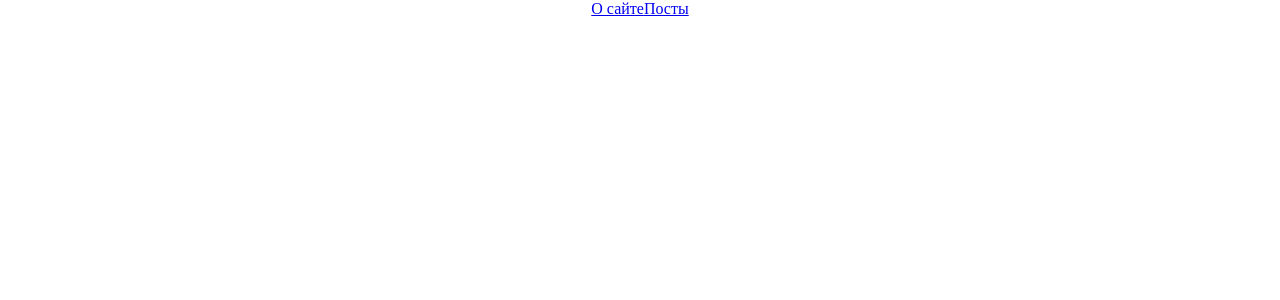
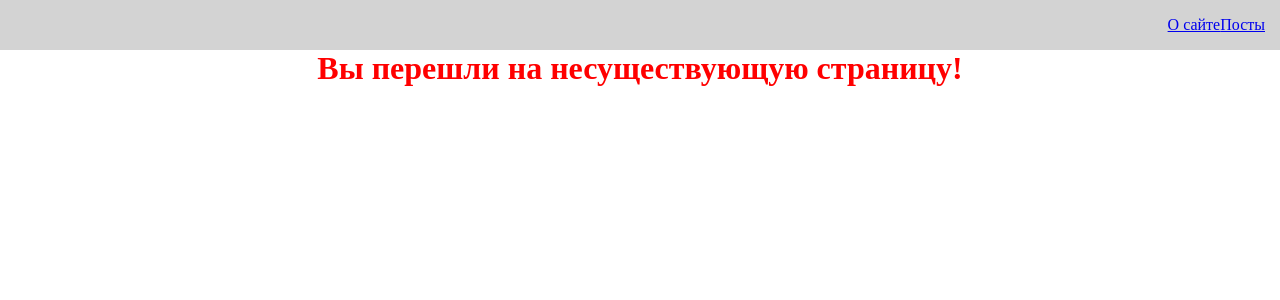
Before and after one commit to Matvey991/react-app, a React (Create React App) app: page /error in a window 1280 px wide. Before the commit this address had no page. Shown: the top 300 px of the page. Built offline with nearby package versions, Linux system fonts and the light colour scheme.

Commit message:
react-app

```diff
--- a/src/App.js
+++ b/src/App.js
@@ -1,17 +1,14 @@
 import React from "react";
 import './styles/App.css'
-import { BrowserRouter, Route, Routes } from "react-router-dom";
+import { Navigate, Route, Routes } from "react-router-dom";
 import About from "./pages/About";
 import Posts from "./pages/Posts";
 
 function App() {
   return (
-<Routes>
-<Route path="/about" Component={About}>
-  </Route>
-<Route path="/posts" Component={Posts}>
-</Route>
-</Routes>
+    <div>
+
+    </div>
   )
 }
 
--- /dev/null
+++ b/src/componets/AppRouter.jsx
@@ -0,0 +1,20 @@
+import React from 'react';
+import { Navigate, Route, Routes } from "react-router-dom";
+import About from '../pages/About';
+import Posts from '../pages/Posts';
+import Error from '../pages/Error';
+
+const AppRouter = () => {
+    return (
+        <Routes>
+        <Route path="/about" Component={About} element={<About/>}>
+          </Route>
+        <Route path="/posts" Component={Posts} element={<Navigate replace to={Posts} />}>
+        </Route>
+        <Route path="/error" Component={Error}>
+        </Route>
+        </Routes>
+    );
+};
+
+export default AppRouter;
--- a/src/componets/Postitem.jsx
+++ b/src/componets/Postitem.jsx
@@ -1,6 +1,9 @@
 import React from "react";
 import MyButton from "./UI/button/MyButton";
+import { useNavigate} from "react-router-dom";
 const PostItem = (props) => {
+  const router = useNavigate()
+    console.log(router);
     return (
         <div>
 <div className='post' >
@@ -11,6 +14,9 @@ const PostItem = (props) => {
     </div>
     </div>
 <div className = 'post__btns'>
+<MyButton onClick={() => props.remove(props.post)}>
+  Открыть
+    </MyButton>
   <MyButton onClick={() => props.remove(props.post)}
     >Удалить
     </MyButton>
--- /dev/null
+++ b/src/componets/UI/Navbar/Navbar.jsx
@@ -0,0 +1,15 @@
+import React from "react";
+import { Link } from "react-router-dom";
+
+const Navbar = () => {
+    return (
+        <div className="navbar">
+        <div className='navbar__links'>
+            </div>
+    <Link to='/about'>О сайте</Link>
+    <Link to='/posts'>Посты</Link>
+    </div>
+    )
+}
+
+export default Navbar
--- a/src/index.js
+++ b/src/index.js
@@ -1,16 +1,14 @@
 import React from 'react';
 import ReactDOM from 'react-dom';
 import App from './App'
-import { BrowserRouter } from 'react-router-dom';
+import { BrowserRouter,  } from 'react-router-dom';
+import Navbar from './componets/UI/Navbar/Navbar';
+import AppRouter from './componets/AppRouter';
 
 ReactDOM.render(
     <BrowserRouter>
-    <div className="navbar"></div>
-        <div className='navbar__links'>
-    <a href='/about'>О сайте</a>
-    <a href='/posts'>Посты</a>
-    </div>
-    <App/>
+    <Navbar />
+ <AppRouter/>
 </BrowserRouter>,
     document.getElementById('root')
 );
--- /dev/null
+++ b/src/pages/Error.jsx
@@ -0,0 +1,13 @@
+import React from 'react';
+
+const Error = () => {
+    return (
+        <div>
+            <h1 style={{color: 'red'}}>
+Вы перешли на несуществующую страницу!
+            </h1>
+        </div>
+    );
+};
+
+export default Error
--- a/src/pages/Posts.jsx
+++ b/src/pages/Posts.jsx
@@ -11,6 +11,7 @@ import Postlist from "../componets/Postlist";
 import Loader from '../componets/UI/Loader/Loader'
 import Pagination from '../componets/pagination/Pagination'
 import MySelect from "../componets/UI/select/MySelect";
+import { CSSTransition } from "react-transition-group";
 
 function Posts() {
     const [posts, setPosts] = useState([])
@@ -47,6 +48,7 @@ function Posts() {
     }
 
     return (
+        <CSSTransition>
         <div className="App">
             <MyButton style={{marginTop: 30}} onClick={() => setModal(true)}>
                 Создать пользователя
@@ -72,6 +74,7 @@ function Posts() {
                 totalPages={totalPages}
             />
         </div>
+        </CSSTransition>
     );
 }
 
--- a/src/styles/App.css
+++ b/src/styles/App.css
@@ -5,7 +5,8 @@
  }
  #root {
  display: flex;
- justify-content: center ;
+flex-direction:  column ;
+align-items: center;
  }
  .App {
     width: 800px;
@@ -17,6 +18,25 @@ border: 2px solid teal;
 margin-top: 15px;
 justify-content: space-between;
 align-items: center;
+}
+
+.post__btns {
+  display: flex;
+}
+
+.post-enter {
+  opacity: 0;
+}
+.post-enter-active {
+  opacity: 1;
+  transition: opacity 500ms ease-in;
+}
+.post-exit {
+  opacity: 1;
+}
+.post-exit-active {
+  opacity: 0;
+  transition: opacity 500ms ease-in;
 }
 
 .page_wrapper {
@@ -34,3 +54,17 @@ align-items: center;
   border: 2px solid orange;
   font-weight: bold;
 }
+
+
+.navbar {
+  height: 50px;
+  width: 100vw;
+  display: flex;
+  align-items: center;
+  padding: 0 15px;
+  background: lightgray;
+}
+
+.navbar__links {
+  margin-left: auto;
+}
```
Also changed, not shown: 1 other file (tests, documents, lock files or other folders).
